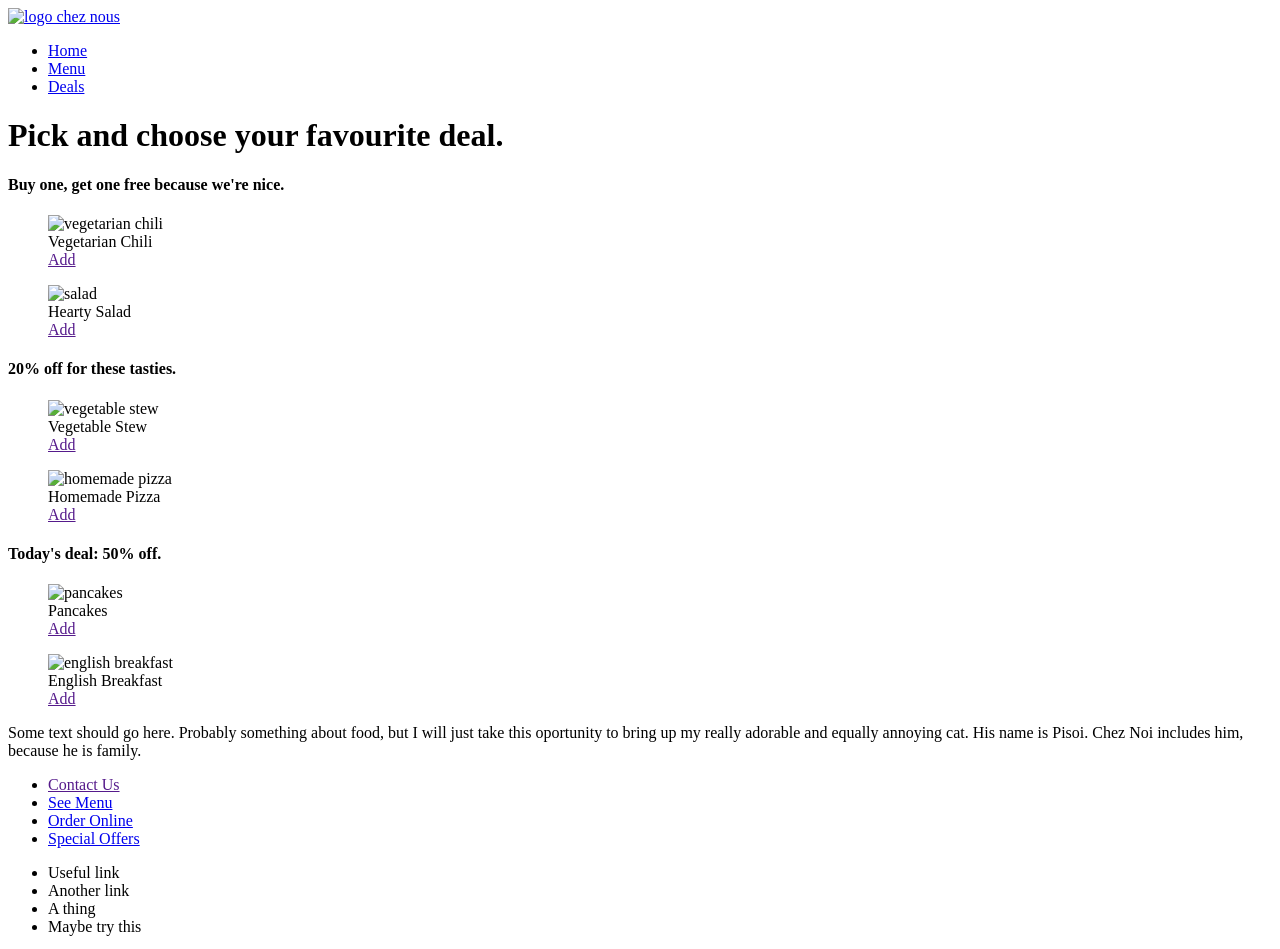
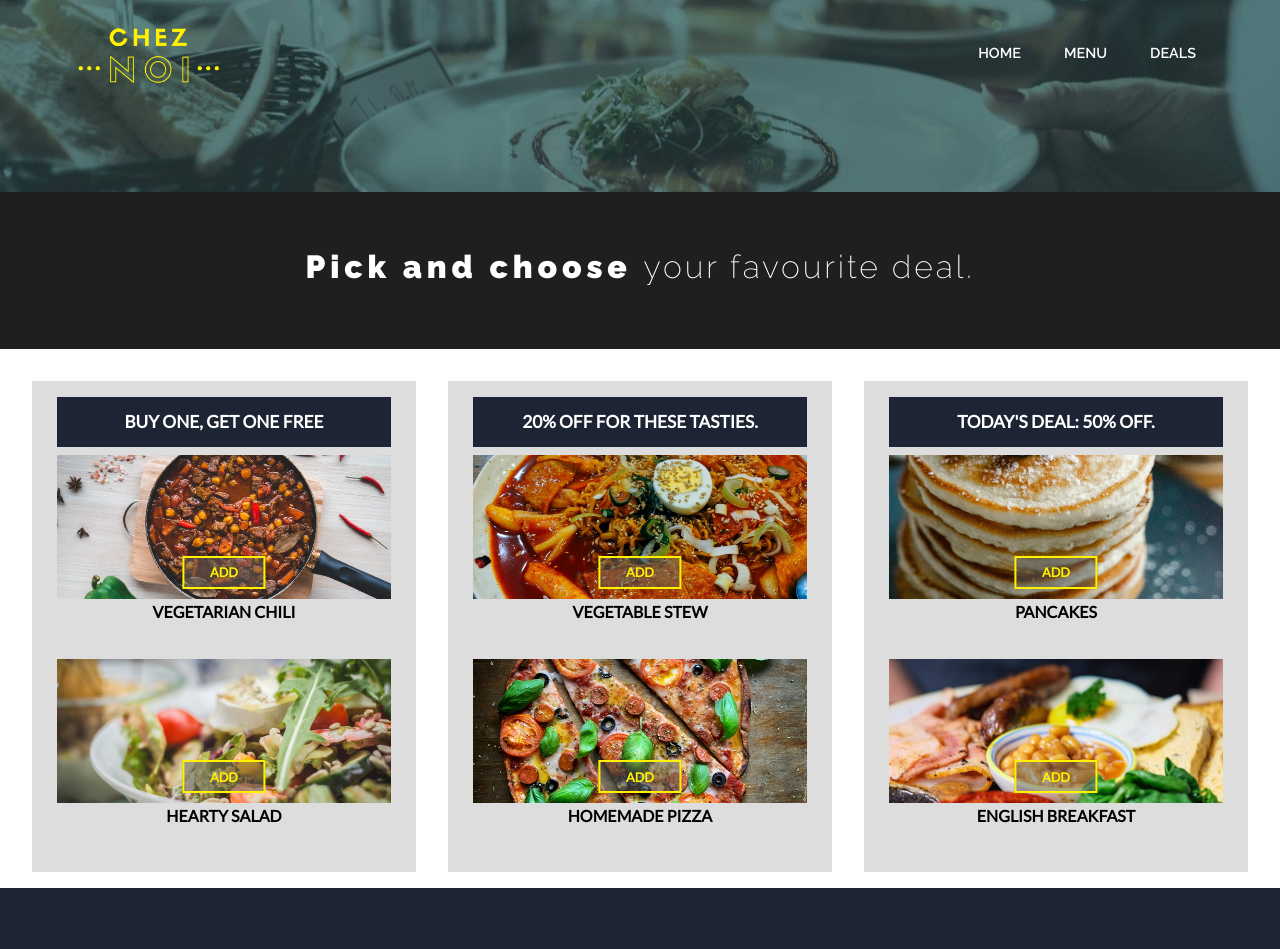
Before and after one commit to coraville/Chez-Noi-Restaurant, a plain HTML site: page SpecialOffers.html in a window 1280 px wide. Shown: the top 949 px of the page. Drawn offline with Linux system fonts and the light colour scheme; the site is published under a folder, as on GitHub Pages, so addresses that start at the root find nothing.

Commit message:
Update SpecialOffers.html
Fixec CSS file references

```diff
--- a/SpecialOffers.html
+++ b/SpecialOffers.html
@@ -4,7 +4,7 @@
     <meta charset="UTF-8">
     <meta name="viewport" content="width=device-width, initial-scale=1.0">
     <title>Chez Us</title>
-    <link rel="stylesheet" href="/res/css/style.css" type="text/css">
+    <link rel="stylesheet" href="res/css/style.css" type="text/css">
     <link href="https://fonts.googleapis.com/css2?family=Lato&family=Montserrat&family=Raleway:ital,wght@0,200;0,400;0,600;0,900;1,200;1,400;1,600;1,800&display=swap" rel="stylesheet">
 </head>
 
@@ -12,13 +12,13 @@
     <header class="header-pgs">
         <div class="header-wrap">
             <div class="logo-wrap">
-                <a href="/index.html"><img src="/res/imgs/logo-yellow.png" alt="logo chez nous" class="logo"></a>
+                <a href="index.html"><img src="res/imgs/logo-yellow.png" alt="logo chez nous" class="logo"></a>
             </div>
             <nav>
                 <ul>
-                    <li><a href="/index.html">Home</a></li>
-                    <li><a href="/SeeMenu.html">Menu</a></li>
-                    <li><a href="/SpecialOffers.html">Deals</a></li>
+                    <li><a href="index.html">Home</a></li>
+                    <li><a href="SeeMenu.html">Menu</a></li>
+                    <li><a href="SpecialOffers.html">Deals</a></li>
                 </ul>
             </nav>
         </div>
@@ -32,17 +32,17 @@
                 <div class="cont1">
                     <h4>Buy one, get one free
                         <span id="nice">because we're nice.</span>
-                        <img src="/res/imgs/down-arrow-yellow.png" alt="">
+                        <img src="res/imgs/down-arrow-yellow.png" alt="">
                     </h4>
                 </div>
                 <div class="cont2">
                     <figure class="img-box">
-                        <img src="/res/imgs/chilli.jpg" alt="vegetarian chili">
+                        <img src="res/imgs/chilli.jpg" alt="vegetarian chili">
                         <figcaption>Vegetarian Chili</figcaption>
                         <a href="" class="btn btn-offer">Add</a>
                     </figure>
                     <figure class="img-box">
-                        <img src="/res/imgs/salad.jpg" alt="salad">
+                        <img src="res/imgs/salad.jpg" alt="salad">
                         <figcaption>Hearty Salad</figcaption>
                         <a href="" class="btn btn-offer">Add</a>
                     </figure>
@@ -54,17 +54,17 @@
                 <div class="cont1">
                     <h4>20% off
                         <span>for these tasties.</span>
-                        <img src="/res/imgs/down-arrow-yellow.png" alt="">
+                        <img src="res/imgs/down-arrow-yellow.png" alt="">
                     </h4>
                 </div>
                 <div class="cont2">
                     <figure class="img-box">
-                        <img src="/res/imgs/veg-stew.jpg" alt="vegetable stew">
+                        <img src="res/imgs/veg-stew.jpg" alt="vegetable stew">
                         <figcaption>Vegetable Stew</figcaption>
                         <a href="" class="btn btn-offer">Add</a>
                     </figure>
                     <figure class="img-box">
-                        <img src="/res/imgs/pizza.jpg" alt="homemade pizza">
+                        <img src="res/imgs/pizza.jpg" alt="homemade pizza">
                         <figcaption>Homemade Pizza</figcaption>
                         <a href="" class="btn btn-offer">Add</a>
                     </figure>
@@ -76,17 +76,17 @@
                 <div class="cont1">
                     <h4>Today's deal:
                         <span>50% off.</span>
-                        <img src="/res/imgs/down-arrow-yellow.png" alt="">
+                        <img src="res/imgs/down-arrow-yellow.png" alt="">
                     </h4>
                 </div>
                 <div class="cont2">
                     <figure class="img-box">
-                        <img src="/res/imgs/pancakes.jpg" alt="pancakes">
+                        <img src="res/imgs/pancakes.jpg" alt="pancakes">
                         <figcaption>Pancakes</figcaption>
                         <a href="" class="btn btn-offer">Add</a>
                     </figure>
                     <figure class="img-box">
-                        <img src="/res/imgs/english-breakfast.jpg" alt="english breakfast">
+                        <img src="res/imgs/english-breakfast.jpg" alt="english breakfast">
                         <figcaption>English Breakfast</figcaption>
                         <a href="" class="btn btn-offer">Add</a>
                     </figure>
@@ -103,9 +103,9 @@
                 <div class="ft-list ft-nav">
                     <ul>
                         <li><a class="contact" href="">Contact Us</a></li>
-                        <li><a href="/SeeMenu.html">See Menu</a></li>
-                        <li><a href="/OrderOnline.html">Order Online</a></li>
-                        <li><a href="/SpecialOffers.html">Special Offers</a></li>
+                        <li><a href="SeeMenu.html">See Menu</a></li>
+                        <li><a href="OrderOnline.html">Order Online</a></li>
+                        <li><a href="SpecialOffers.html">Special Offers</a></li>
                     </ul>
                 </div>
 
```
